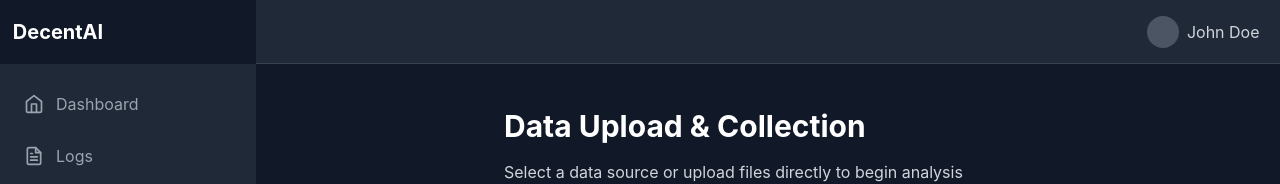
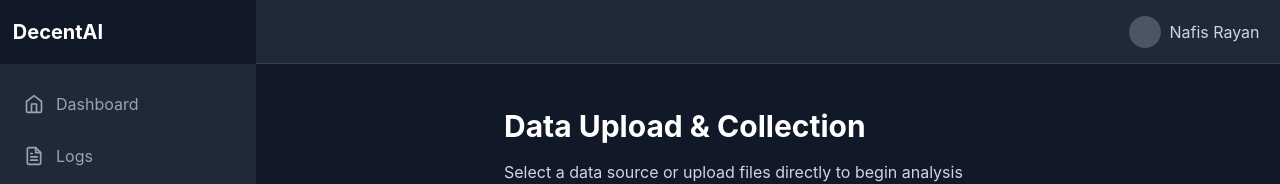
Before and after one commit to NafisRayan/DecentAI, a React (Create React App) app in the folder decentai-frontend/: page /data-upload in a window 1280 px wide. Shown: the top 184 px of the page. Built offline with nearby package versions, Linux system fonts and the light colour scheme.

Commit message:
"Update username in layout from 'John Doe' to 'Nafis Rayan'"

```diff
--- a/decentai-frontend/src/components/Layout.js
+++ b/decentai-frontend/src/components/Layout.js
@@ -84,7 +84,7 @@ const Layout = ({ children }) => {
             <div className="relative">
               <button className="flex items-center space-x-2 text-gray-300 hover:text-white">
                 <div className="w-8 h-8 bg-gray-600 rounded-full"></div>
-                <span className="hidden md:inline">John Doe</span>
+                <span className="hidden md:inline">Nafis Rayan</span>
               </button>
             </div>
           </div>
```
